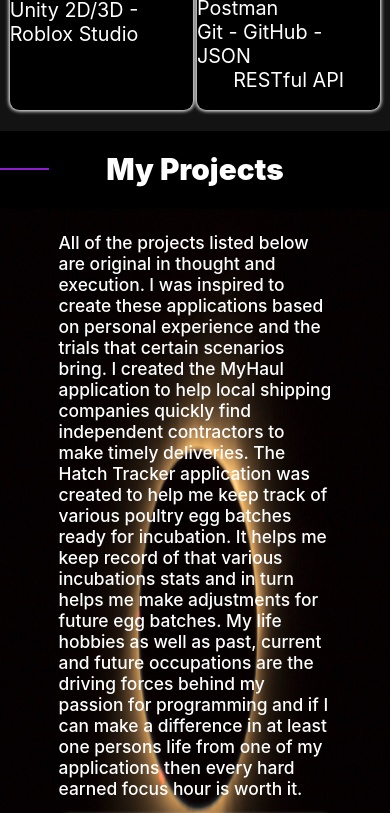
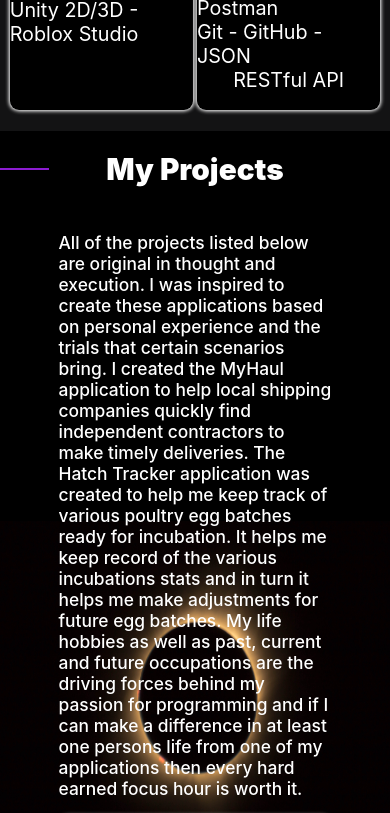
Before and after one commit to elevationcoder/techPortfolio, a React (Create React App) app: page / in a window 390 px wide. Shown: the part 3460-4273 px from the top of the page. Built offline with nearby package versions, Linux system fonts and the light colour scheme.

Commit message:
fixed the projects background to be responsive

```diff
--- a/src/components/Projects/Projects.js
+++ b/src/components/Projects/Projects.js
@@ -64,8 +64,8 @@ const Projects = () => {
                             and the trials that certain scenarios bring. I created the MyHaul application
                             to help local shipping companies quickly find independent contractors to make timely deliveries.
                             The Hatch Tracker application was created to help me keep track of various poultry egg
-                            batches ready for incubation. It helps me keep record of that various incubations stats
-                            and in turn helps me make adjustments for future egg batches.
+                            batches ready for incubation. It helps me keep record of the various incubations stats
+                            and in turn it helps me make adjustments for future egg batches.
 
                             My life hobbies as well as past, current and future occupations are the driving forces behind
                             my passion for programming and if I can make a difference in at least one persons life from one of my
--- a/src/components/Projects/Projects.module.css
+++ b/src/components/Projects/Projects.module.css
@@ -93,4 +93,13 @@
         width: 90%;
     }
 
+    .Projects .Background {
+        position: absolute;
+        padding-top: 100%;
+        height: 21%;
+        width: 100%;
+        right: 0;
+        z-index: 0;
+    }
+
 }
--- a/src/components/Skills/Skills.js
+++ b/src/components/Skills/Skills.js
@@ -63,7 +63,7 @@ const Skills = () => {
                 The languages I learned myself post-education are C#,
                 ASP.NET Core, .NET and Unity. I always strive to learn anything I can, continued knowledge
                 is something I strive for everyday and while it's important to learn new things it is equally important
-                to keep on the knowledge you already possess. Learning from what you know and do not know forms
+                to keep the knowledge you already possess. Learning from what you know and do not know forms
                 the ultimate outline for success.
             </p>
 
```
